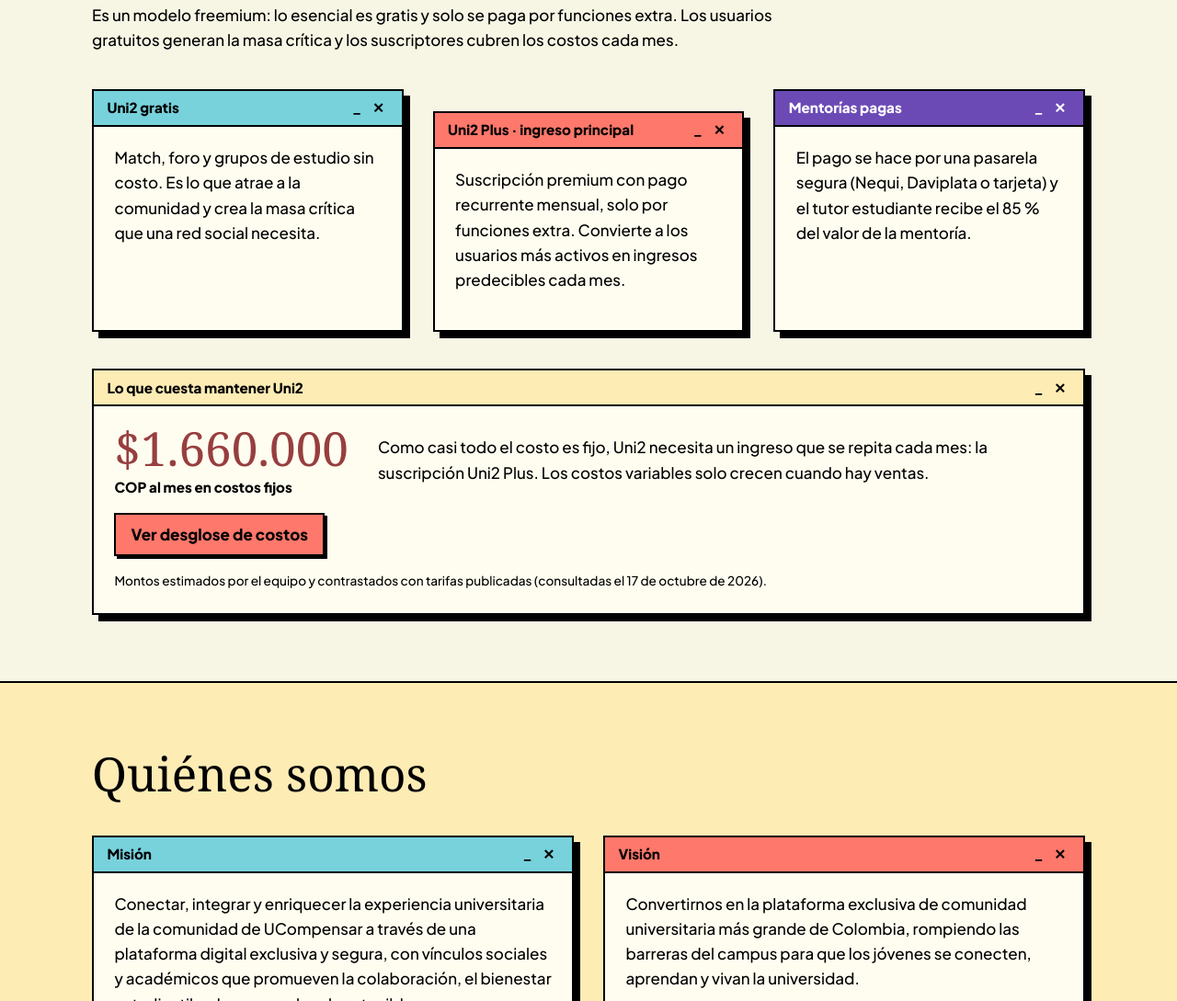
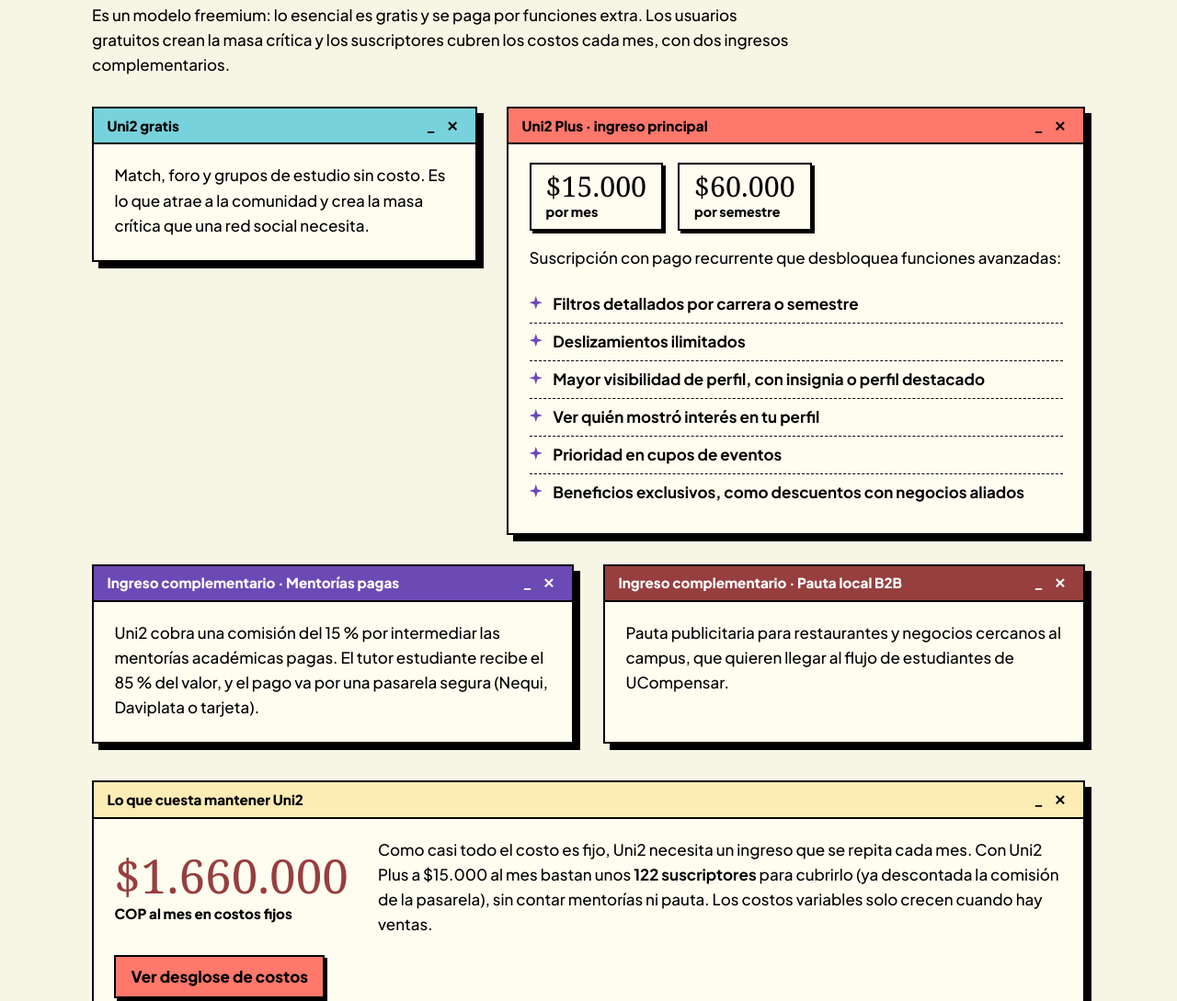
Before and after one commit to BriamBB/Prototipo-web-Uni2, a plain HTML site: page landing.html in a window 1280 px wide. Shown: the part 4355-5444 px from the top of the page at 92% size. Drawn offline with Linux system fonts and the light colour scheme; a web font is replaced by a local one.

Commit message:
Precio y funciones de Plus

```diff
--- a/landing.html
+++ b/landing.html
@@ -181,6 +181,17 @@ footer img{width:84px}
 .lista-c li b{white-space:nowrap}.lista-c .total{border-bottom:0;border-top:2px solid #000;font-weight:800;font-size:1.05rem}
 .costos details h3{margin-top:1.4rem}
 @media (max-width:860px){.costos-g{grid-template-columns:1fr}}
+
+.planes{display:grid;grid-template-columns:1fr 1.5fr;gap:2rem;margin-top:2rem;align-items:start}
+.dinero .dos{margin-top:2rem}
+.precios{display:flex;gap:1rem;flex-wrap:wrap;margin-bottom:1rem}
+.precio{margin:0;border:2px solid #000;background:var(--papel);padding:.4rem 1rem;font-weight:800;font-size:.9rem;box-shadow:3px 3px 0 #000}
+.precio b{display:block;font-family:var(--display);font-weight:400;font-size:1.9rem;line-height:1.1}
+.beneficios{list-style:none;margin:0;padding:0}
+.beneficios li{padding:.4rem 0 .4rem 1.6rem;position:relative;font-weight:600;border-bottom:1px dashed #000}
+.beneficios li:last-child{border-bottom:0}
+.beneficios li::before{content:"";position:absolute;left:0;top:.7rem;width:.9rem;height:.9rem;background:var(--morado);clip-path:polygon(50% 0,62% 38%,100% 50%,62% 62%,50% 100%,38% 62%,0 50%,38% 38%)}
+@media (max-width:860px){.planes{grid-template-columns:1fr}}
 </style>
 </head>
 <body>
@@ -307,16 +318,23 @@ footer img{width:84px}
 <section class="dinero">
   <div class="wrap">
     <h2>¿Cómo gana dinero Uni2?</h2>
-    <p>Es un modelo freemium: lo esencial es gratis y solo se paga por funciones extra. Los usuarios gratuitos generan la masa crítica y los suscriptores cubren los costos cada mes.</p>
-    <div class="tres">
-      <article class="ventana c-turq"><div class="barra"><span>Uni2 gratis</span><span class="ctl" aria-hidden="true">_ ✕</span></div><div class="cuerpo"><p>Match, foro y grupos de estudio sin costo. Es lo que atrae a la comunidad y crea la masa crítica que una red social necesita.</p></div></article>
-      <article class="ventana c-nar"><div class="barra"><span>Uni2 Plus · ingreso principal</span><span class="ctl" aria-hidden="true">_ ✕</span></div><div class="cuerpo"><p>Suscripción premium con pago recurrente mensual, solo por funciones extra. Convierte a los usuarios más activos en ingresos predecibles cada mes.</p></div></article>
-      <article class="ventana c-mor"><div class="barra"><span>Mentorías pagas</span><span class="ctl" aria-hidden="true">_ ✕</span></div><div class="cuerpo"><p>El pago se hace por una pasarela segura (Nequi, Daviplata o tarjeta) y el tutor estudiante recibe el 85 % del valor de la mentoría.</p></div></article>
+    <p>Es un modelo freemium: lo esencial es gratis y se paga por funciones extra. Los usuarios gratuitos crean la masa crítica y los suscriptores cubren los costos cada mes, con dos ingresos complementarios.</p>
+    <div class="planes">
+      <article class="ventana c-turq"><div class="barra"><span>Uni2 gratis</span><span class="ctl" aria-hidden="true">_ ✕</span></div><div class="cuerpo"><p style="margin:0">Match, foro y grupos de estudio sin costo. Es lo que atrae a la comunidad y crea la masa crítica que una red social necesita.</p></div></article>
+      <article class="ventana c-nar"><div class="barra"><span>Uni2 Plus · ingreso principal</span><span class="ctl" aria-hidden="true">_ ✕</span></div><div class="cuerpo">
+        <div class="precios"><p class="precio"><b>$15.000</b>por mes</p><p class="precio"><b>$60.000</b>por semestre</p></div>
+        <p>Suscripción con pago recurrente que desbloquea funciones avanzadas:</p>
+        <ul class="beneficios"><li>Filtros detallados por carrera o semestre</li><li>Deslizamientos ilimitados</li><li>Mayor visibilidad de perfil, con insignia o perfil destacado</li><li>Ver quién mostró interés en tu perfil</li><li>Prioridad en cupos de eventos</li><li>Beneficios exclusivos, como descuentos con negocios aliados</li></ul>
+      </div></article>
+    </div>
+    <div class="dos">
+      <article class="ventana c-mor"><div class="barra"><span>Ingreso complementario · Mentorías pagas</span><span class="ctl" aria-hidden="true">_ ✕</span></div><div class="cuerpo"><p style="margin:0">Uni2 cobra una comisión del 15 % por intermediar las mentorías académicas pagas. El tutor estudiante recibe el 85 % del valor, y el pago va por una pasarela segura (Nequi, Daviplata o tarjeta).</p></div></article>
+      <article class="ventana c-rojo"><div class="barra"><span>Ingreso complementario · Pauta local B2B</span><span class="ctl" aria-hidden="true">_ ✕</span></div><div class="cuerpo"><p style="margin:0">Pauta publicitaria para restaurantes y negocios cercanos al campus, que quieren llegar al flujo de estudiantes de UCompensar.</p></div></article>
     </div>
     <article class="ventana c-beige costos"><div class="barra"><span>Lo que cuesta mantener Uni2</span><span class="ctl" aria-hidden="true">_ ✕</span></div><div class="cuerpo">
       <div class="costos-g">
         <p class="grande">$1.660.000 <span>COP al mes en costos fijos</span></p>
-        <p>Como casi todo el costo es fijo, Uni2 necesita un ingreso que se repita cada mes: la suscripción Uni2 Plus. Los costos variables solo crecen cuando hay ventas.</p>
+        <p>Como casi todo el costo es fijo, Uni2 necesita un ingreso que se repita cada mes. Con Uni2 Plus a $15.000 al mes bastan unos <b>122 suscriptores</b> para cubrirlo (ya descontada la comisión de la pasarela), sin contar mentorías ni pauta. Los costos variables solo crecen cuando hay ventas.</p>
       </div>
       <details><summary>Ver desglose de costos</summary>
         <h3>Costos fijos (por mes)</h3><ul class="lista-c"><li><span>Honorarios equipo técnico (desarrollo)</span><b>$600.000</b></li><li><span>Honorarios equipo fundador</span><b>$450.000</b></li><li><span>Infraestructura en la nube (AWS / Firebase)</span><b>$200.000</b></li><li><span>Registro de marca ante la SIC (amortizado)</span><b>$100.000</b></li><li><span>Publicidad y activación en campus</span><b>$120.000</b></li><li><span>Licencias de tiendas móviles</span><b>$40.000</b></li><li><span>Habeas Data, dominio y servicios web</span><b>$90.000</b></li><li><span>Fondo de contingencias operativas</span><b>$60.000</b></li><li class="total"><span>Total</span><b>$1.660.000</b></li></ul>
```
